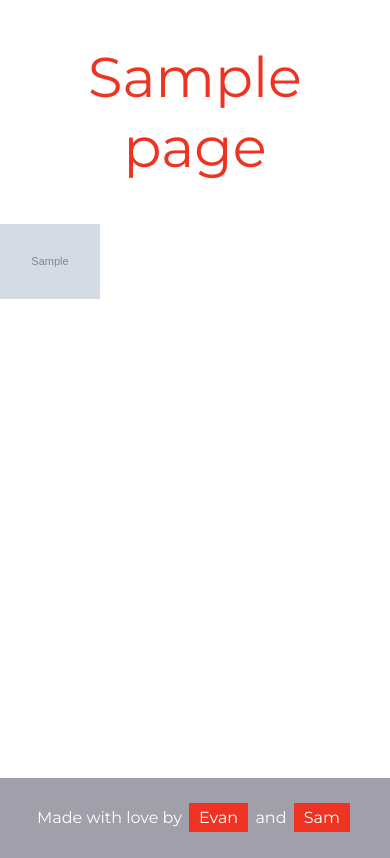
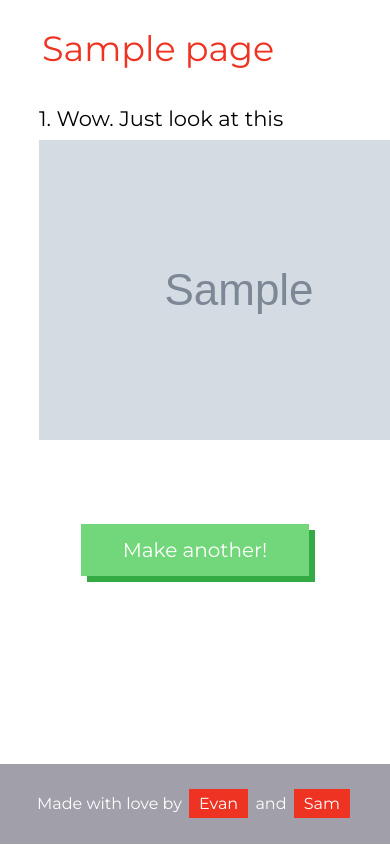
Before and after one commit to evantarrh/bruhzzfeed, a Flask app: page /1 in a window 390 px wide; the page is wider, and only the part inside the window is pictured. Run offline with Flask 2, Linux system fonts and the light colour scheme; grey boxes marked "Sample" are stand-in pictures; a database or web service that is not in the repository returns one stand-in record (values such as "Sample title"); some libraries are stand-ins or nearby versions.

Commit message:
article styling

```diff
--- a/static/css/app.css
+++ b/static/css/app.css
@@ -125,6 +125,34 @@ button:hover {
   transform: translate(3px, 3px);
 }
 
+/* ~~~~~~~~~~~~~~~~~~ ARTICLE ~~~~~~~~~~~~~~~~~~~~~~ */
+
+img {
+  display:block;
+  width: 400px;
+  margin: 0 auto;
+}
+
+.images-wrapper {
+  margin: 0 auto;
+  max-width: 80%;
+  padding-bottom: 3rem;
+}
+
+.list-item {
+  width: 400px;
+  line-height: 3rem;
+  font-size: 1.5rem;
+  display: block;
+  margin: 0 auto;
+  margin-bottom: 3rem;
+}
+
+button > a {
+  color: #fff;
+  text-decoration: none;
+}
+
 footer {
   position: absolute;
   height: 80px;
@@ -157,6 +185,12 @@ footer > div > a {
     margin: 1rem;
   }
 
+  .title {
+    font-size: 3rem;
+    line-height: 4rem;
+    text-align: left;
+  }
+
   ul {
     margin: 0px auto;
     margin-bottom: 20px;
@@ -169,3 +203,11 @@ footer > div > a {
     width: 40%;
   }
 }
+
+@media only screen and (max-width: 500px) {
+  .title {
+    font-size: 2.5rem;
+    line-height: 3rem;
+    margin: 0;
+  }
+}
--- a/templates/article.html
+++ b/templates/article.html
@@ -1,10 +1,17 @@
 {% extends "base.html" %}
 {% block body %}
 
-  <h1>{{title}}</h1>
+  <h1 class="title">{{title}}</h1>
 
-  {% for image in images %}
-    <img src="{{image}}" width="100">
-  {% endfor %}
+  <div class="images-wrapper">
+    {% for image in images %}
+      <div class="list-item">
+        {{ loop.index }}. Wow. Just look at this
+        <img src="{{image}}" width="100">
+      </div>
+    {% endfor %}
+  </div>
+
+  <button><a href="/">Make another!</a></button>
 
 {% endblock %}
```
